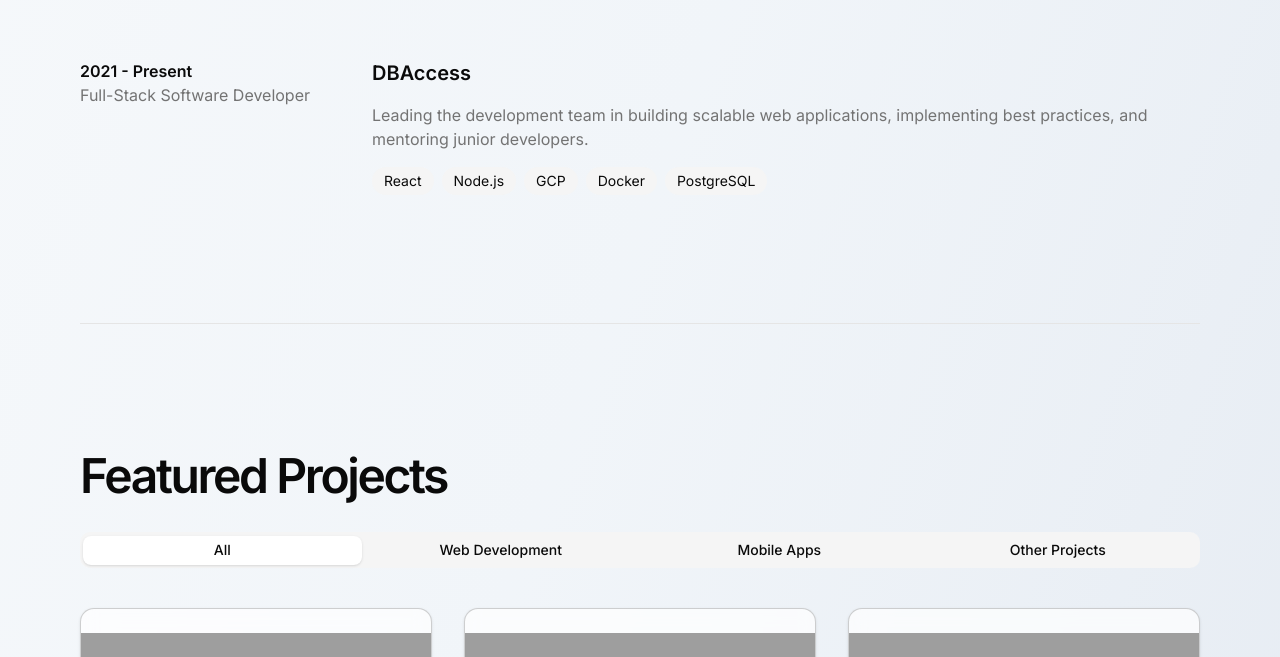
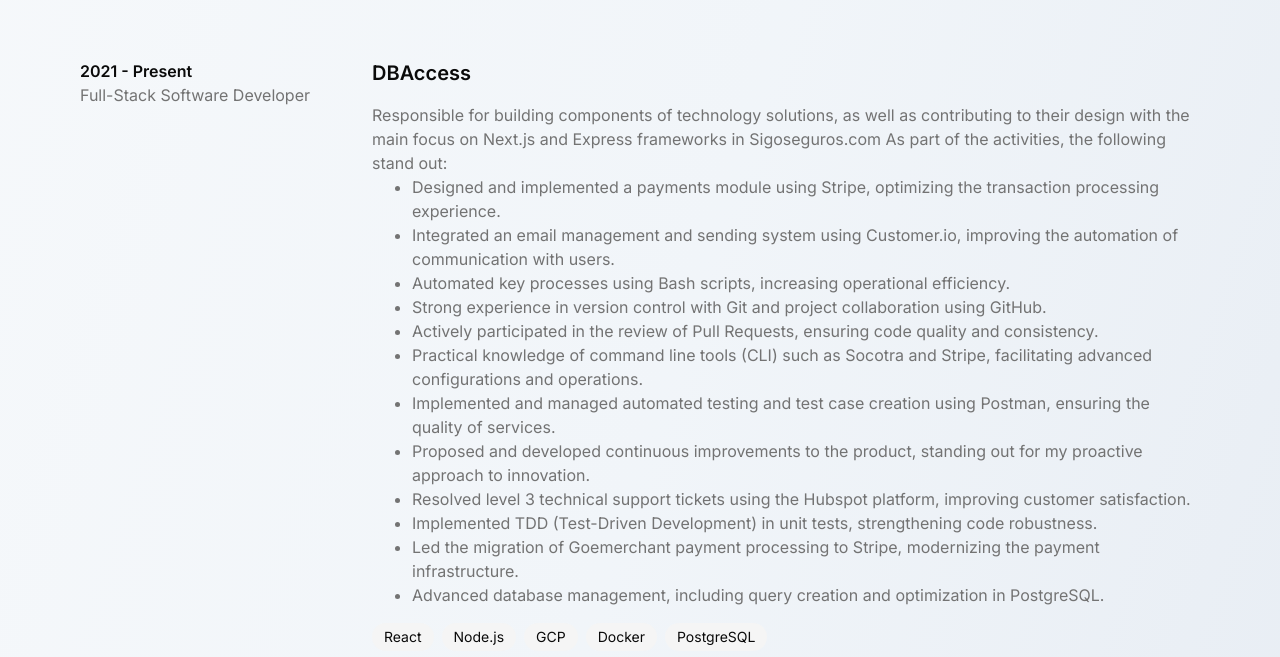
Before and after one commit to GilbDavis/portfolio-nextjs, a Next.js app: page / in a window 1280 px wide. Shown: the part 1478-2135 px from the top of the page. Built offline with nearby package versions, Linux system fonts and the light colour scheme; grey boxes are pictures that could not be loaded.

Commit message:
Update work experience description

```diff
--- a/src/components/experienceSection/ExperienceSection.tsx
+++ b/src/components/experienceSection/ExperienceSection.tsx
@@ -6,8 +6,66 @@
     title: "Full-Stack Software Developer",
     company: "DBAccess",
     duration: "2021 - Present",
-    description:
-      "Leading the development team in building scalable web applications, implementing best practices, and mentoring junior developers.",
+    description: (
+      <>
+        <p>
+          Responsible for building components of technology solutions, as well
+          as contributing to their design with the main focus on Next.js and
+          Express frameworks in Sigoseguros.com As part of the activities, the
+          following stand out:
+        </p>
+        <ul className="list-disc pl-10 list-outside">
+          <li>
+            Designed and implemented a payments module using Stripe, optimizing
+            the transaction processing experience.
+          </li>
+          <li>
+            Integrated an email management and sending system using Customer.io,
+            improving the automation of communication with users.{" "}
+          </li>
+          <li>
+            Automated key processes using Bash scripts, increasing operational
+            efficiency.
+          </li>
+          <li>
+            Strong experience in version control with Git and project
+            collaboration using GitHub.
+          </li>
+          <li>
+            Actively participated in the review of Pull Requests, ensuring code
+            quality and consistency.
+          </li>
+          <li>
+            Practical knowledge of command line tools (CLI) such as Socotra and
+            Stripe, facilitating advanced configurations and operations.
+          </li>
+          <li>
+            Implemented and managed automated testing and test case creation
+            using Postman, ensuring the quality of services.
+          </li>
+          <li>
+            Proposed and developed continuous improvements to the product,
+            standing out for my proactive approach to innovation.
+          </li>
+          <li>
+            Resolved level 3 technical support tickets using the Hubspot
+            platform, improving customer satisfaction.
+          </li>
+          <li>
+            Implemented TDD (Test-Driven Development) in unit tests,
+            strengthening code robustness.
+          </li>
+          <li>
+            Led the migration of Goemerchant payment processing to Stripe,
+            modernizing the payment infrastructure.
+          </li>
+          <li>
+            Advanced database management, including query creation and
+            optimization in PostgreSQL.
+          </li>
+        </ul>
+      </>
+    ),
     tags: ["React", "Node.js", "GCP", "Docker", "PostgreSQL"],
   },
 ];
```
